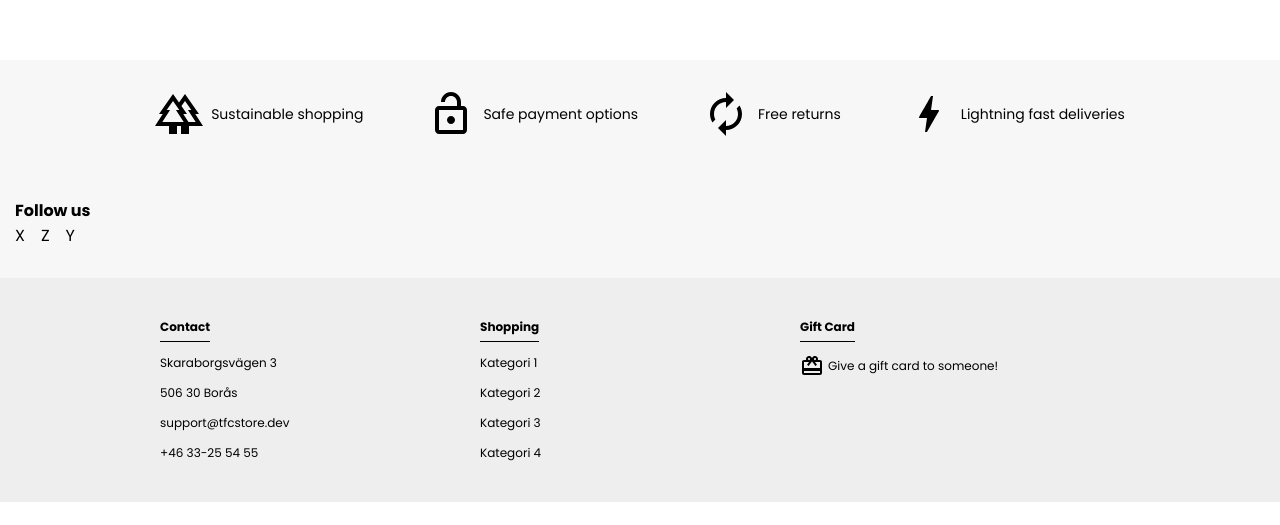
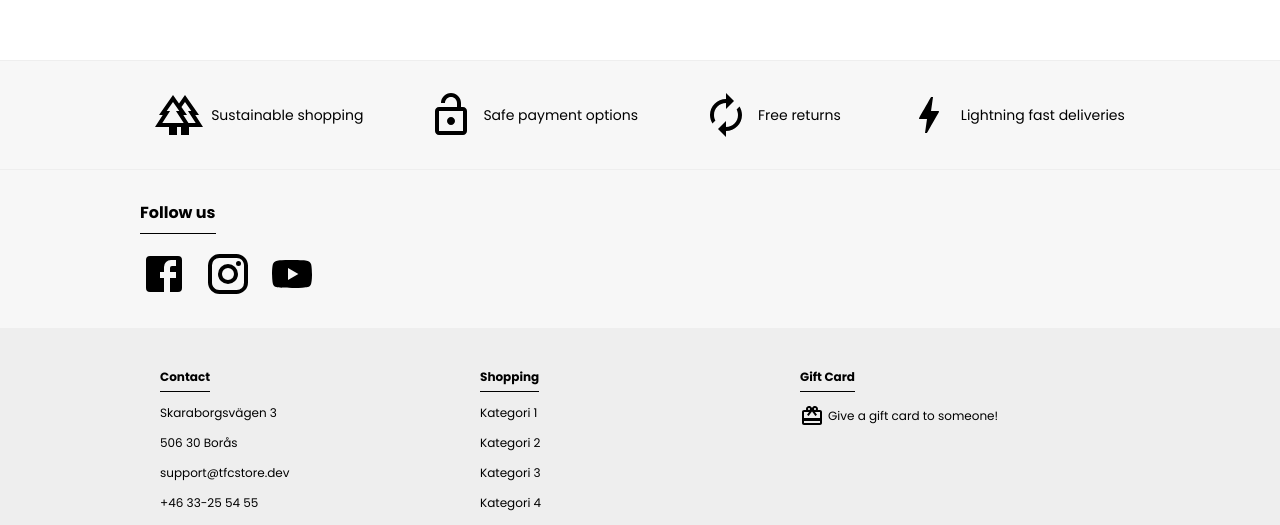
Before and after one commit to Zaai90/Webbshop-med-React, a React (Vite) app: page / in a window 1280 px wide. Shown: the part 740-1265 px from the top of the page. Before the commit the page ends 1242 px from the top, so only its background shows below. Built offline with nearby package versions, Linux system fonts and the light colour scheme.

Commit message:
Social media section added

```diff
--- a/src/components/Footer.tsx
+++ b/src/components/Footer.tsx
@@ -1,11 +1,11 @@
 import AutorenewOutlinedIcon from "@mui/icons-material/AutorenewOutlined";
 import BoltOutlinedIcon from "@mui/icons-material/BoltOutlined";
+import FacebookIcon from "@mui/icons-material/Facebook";
 import ForestOutlinedIcon from "@mui/icons-material/ForestOutlined";
+import InstagramIcon from "@mui/icons-material/Instagram";
 import LockOpenOutlinedIcon from "@mui/icons-material/LockOpenOutlined";
 import RedeemOutlinedIcon from "@mui/icons-material/RedeemOutlined";
-import InstagramIcon from '@mui/icons-material/Instagram';
-import FacebookIcon from '@mui/icons-material/Facebook';
-import YouTubeIcon from '@mui/icons-material/YouTube';
+import YouTubeIcon from "@mui/icons-material/YouTube";
 import styled from "styled-components";
 
 const FooterStyled = styled.footer``;
@@ -15,6 +15,7 @@ const BenefitContainerStyled = styled.div`
   display: flex;
   gap: 4rem;
   justify-content: center;
+  border-top: 1px solid #eee;
 
   svg {
     width: 3rem;
@@ -77,12 +78,19 @@ const LinkContainer = styled.div`
 `;
 
 const SocialsContainer = styled.div`
-  width: 100%;
+  width: 1000px;
+
+  h4 {
+    width: fit-content;
+    border-bottom: 1px solid black;
+    padding-bottom: 0.5rem;
+  }
 `;
 
 const SocialsContent = styled.div`
   display: flex;
   gap: 1rem;
+  margin-top: 1rem;
 `;
 
 const LinksWrapper = styled.div`
@@ -119,16 +127,18 @@ const Footer = () => {
           <span>Lightning fast deliveries</span>
         </BenefitContent>
       </BenefitContainerStyled>
+
       <BenefitContainerStyled>
-        <SocialsContainer>
+      <SocialsContainer>
           <h4>Follow us</h4>
           <SocialsContent>
-            <div>X</div>
-            <div>Z</div>
-            <div>Y</div>
+            <FacebookIcon />
+            <InstagramIcon />
+            <YouTubeIcon />
           </SocialsContent>
         </SocialsContainer>
       </BenefitContainerStyled>
+
       <LinksWrapper>
         <LinksContainer>
           <LinkContainer>
```
